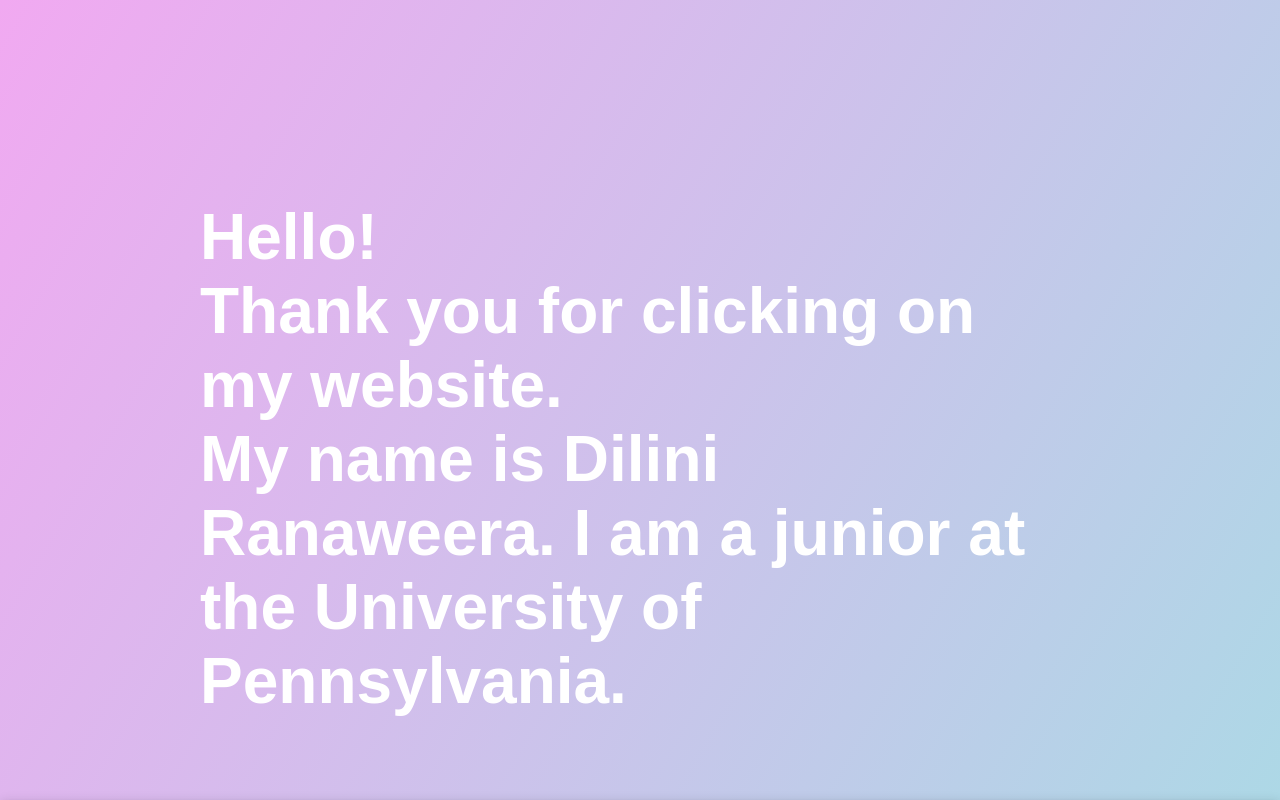
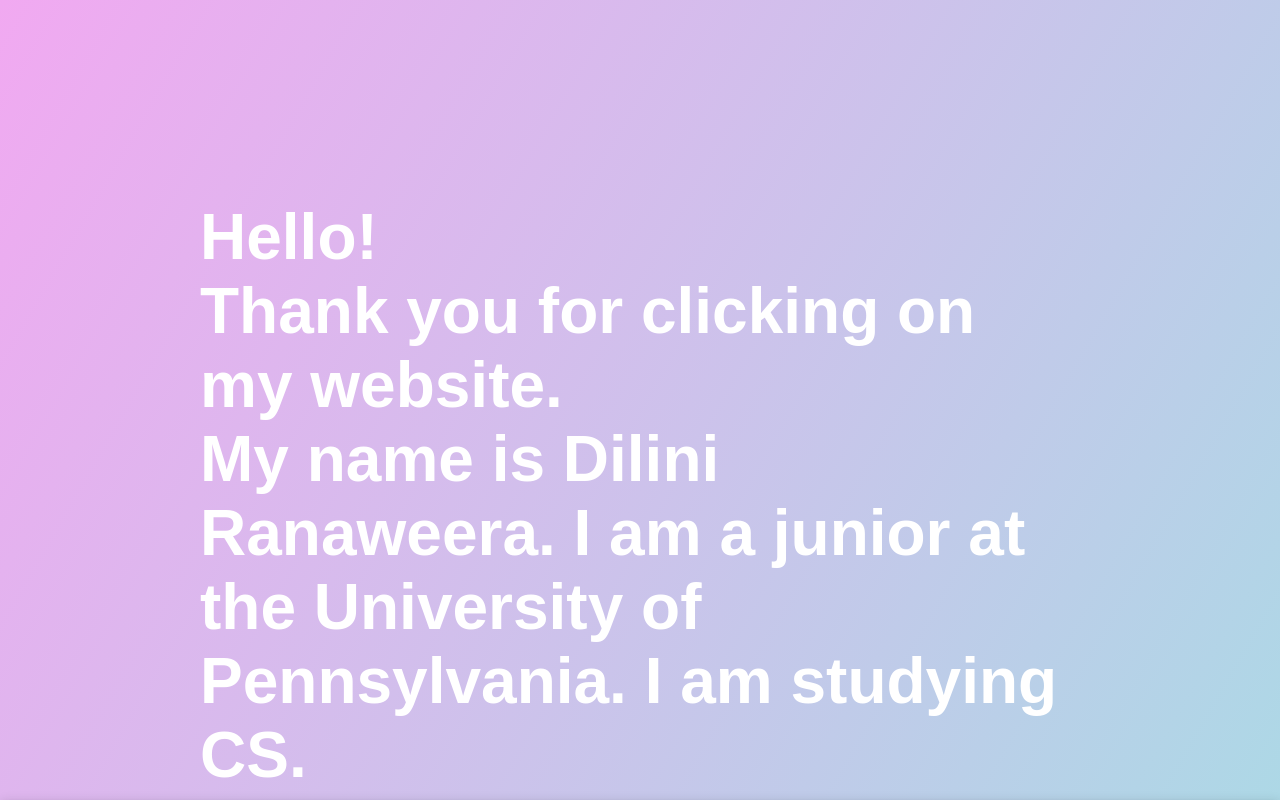
Before and after one commit to dilini-ranaweera/dilinis-personal-website, a React (Create React App) app: page / in a window 1280 px wide. Shown: the top 800 px of the page. Built offline with nearby package versions, Linux system fonts and the light colour scheme; a web font is replaced by a local one.

Commit message:
initial commit into temp-branch

```diff
--- a/src/components/Intro.jsx
+++ b/src/components/Intro.jsx
@@ -12,7 +12,7 @@
           <br />
           Thank you for clicking on my website.
           <br />
-          My name is Dilini Ranaweera. I am a junior at the University of Pennsylvania.
+          My name is Dilini Ranaweera. I am a junior at the University of Pennsylvania. I am studying CS.
         </div>
       </Fade>
 
```
